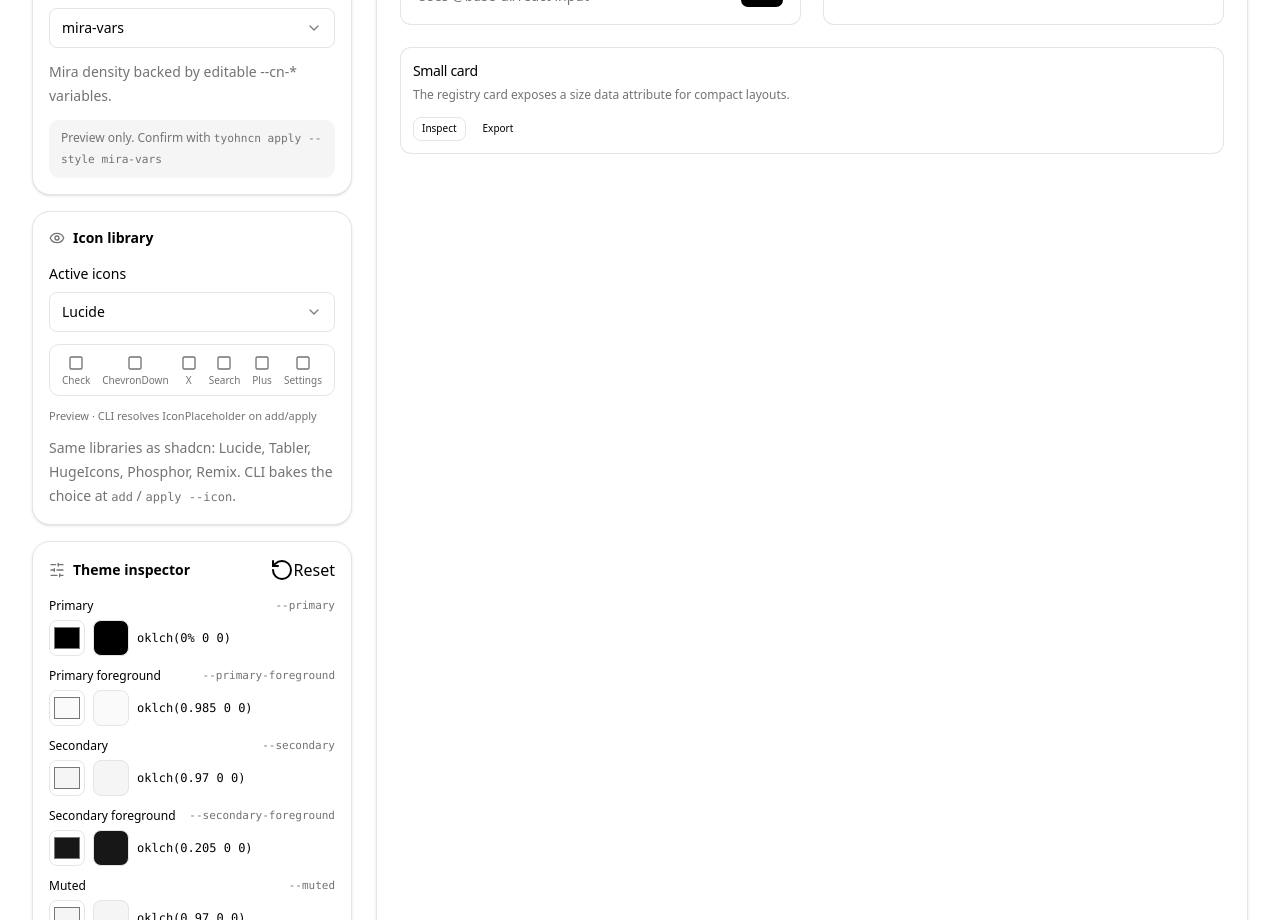
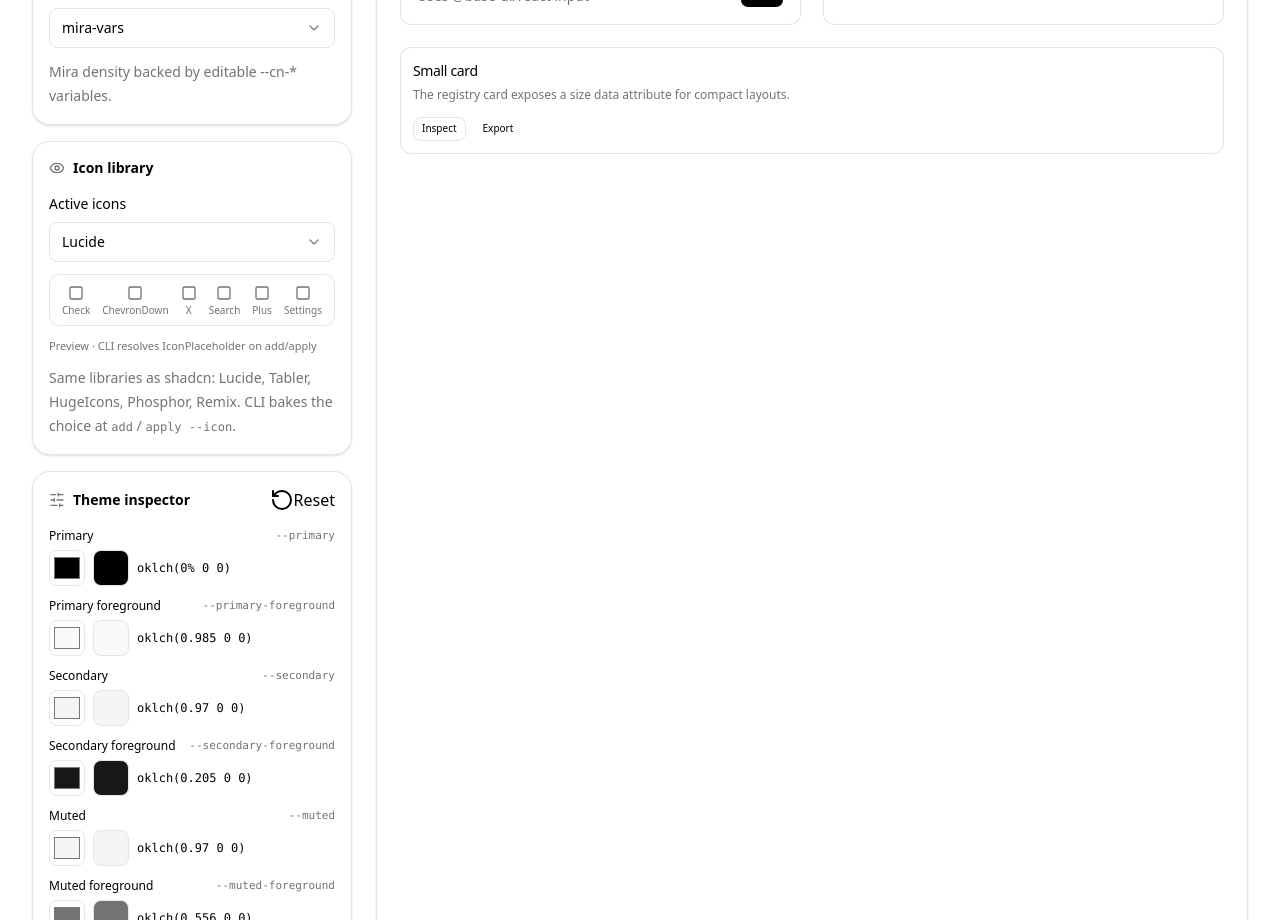
Before and after one commit to ssota-labs/tyohncn, a Next.js app in the folder apps/studio/: page / in a window 1280 px wide. Shown: the part 800-1720 px from the top of the page. Built offline with nearby package versions, Linux system fonts and the light colour scheme.

Commit message:
fix(studio): remove preset apply CLI hint copy
Drop the "Preview only. Confirm with tyohncn apply" callout under
the Active preset switcher.

Co-authored-by: tony yohn <felix@paxhumana.io>

```diff
--- a/apps/studio/components/studio-shell.tsx
+++ b/apps/studio/components/studio-shell.tsx
@@ -480,12 +480,6 @@ export function StudioShell() {
               </div>
               <p className="text-sm leading-6 text-muted-foreground">
                 {preset.description}
-              </p>
-              <p className="rounded-lg bg-muted px-3 py-2 text-xs leading-5 text-muted-foreground">
-                Preview only. Confirm with{" "}
-                <code className="text-[0.7rem]">
-                  tyohncn apply --style {preset.applyId}
-                </code>
               </p>
             </Panel>
 
```
